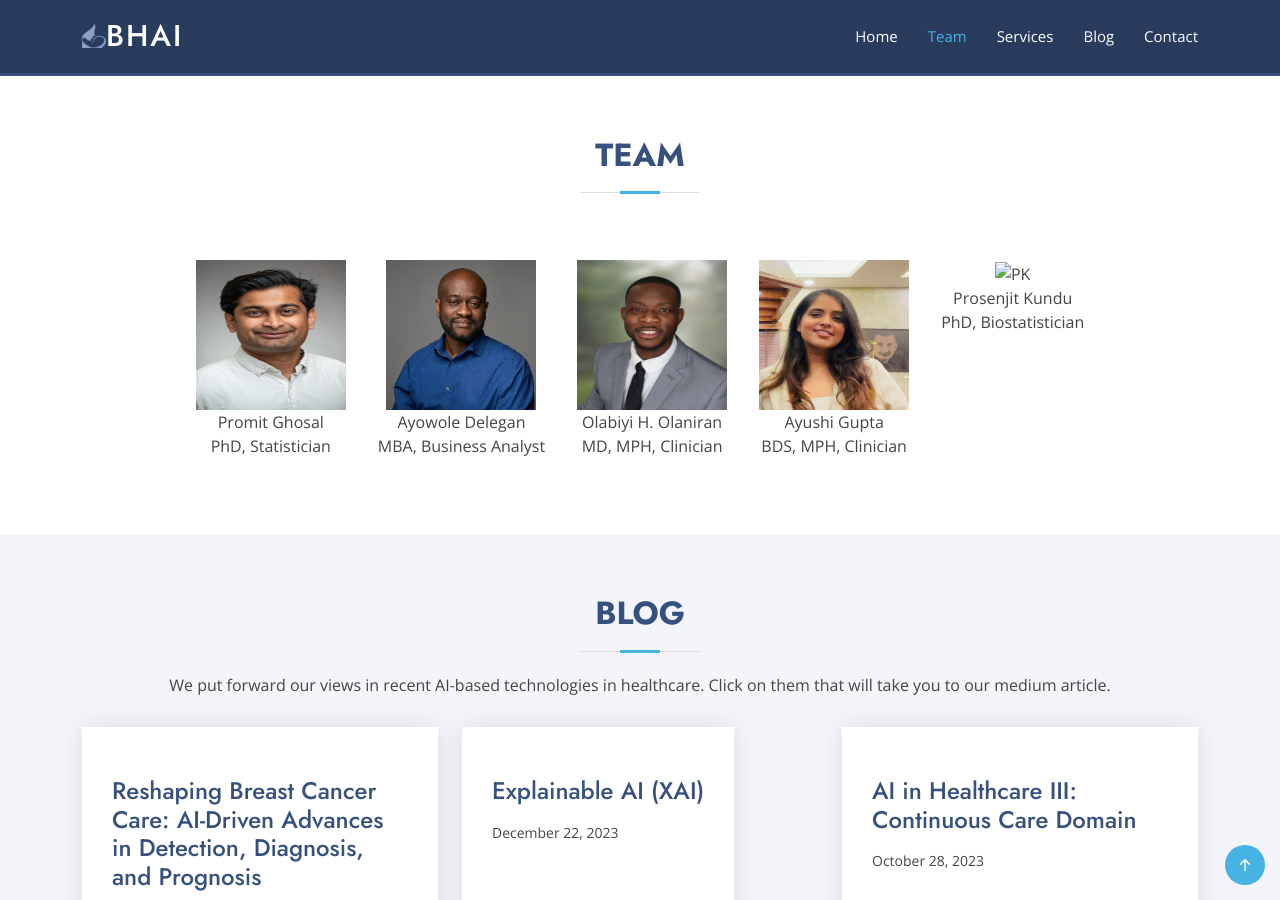
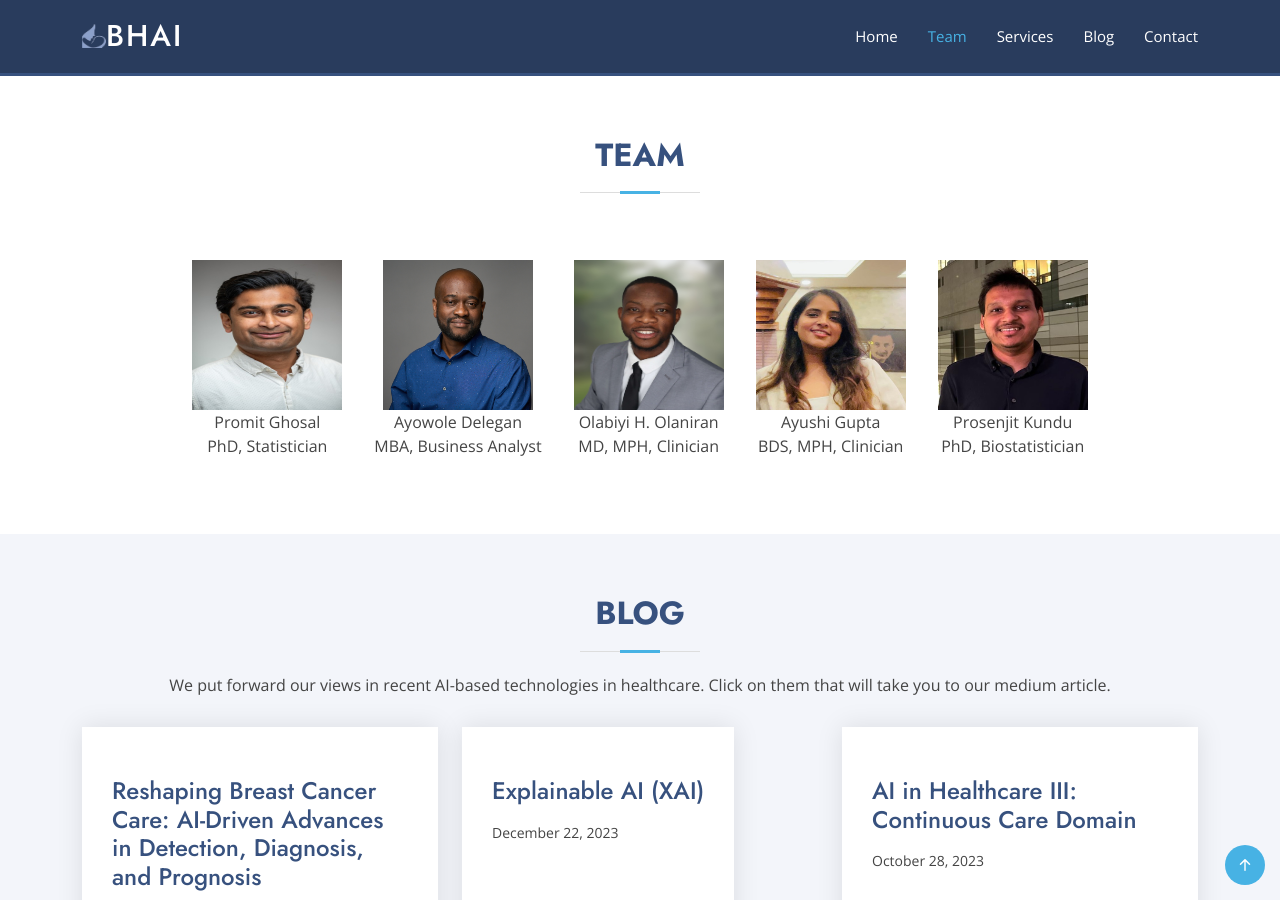
Before and after one commit to betterhealthusingAI/betterhealthusingAI.github.io, a Jekyll site: the page built from index.html, in a window 1280 px wide and 900 px high, scrolled down 644 px. Built offline with Jekyll 4.4.1, drawn with Linux system fonts in a browser that asks for light colours.

Commit message:
Update design_one.html

```diff
--- a/_layouts/design_one.html
+++ b/_layouts/design_one.html
@@ -108,7 +108,7 @@
            Ayushi Gupta <br> BDS, MPH, Clinician
           </div>
           <div class="p-3">
-            <img src="/img/apple-touch-icon.jpg" alt="PK" width="150" height="150"><br>
+            <img src="/img/pro.jpg" alt="PK" width="150" height="150"><br>
            Prosenjit Kundu <br> PhD, Biostatistician
           </div>
         </div>
```
